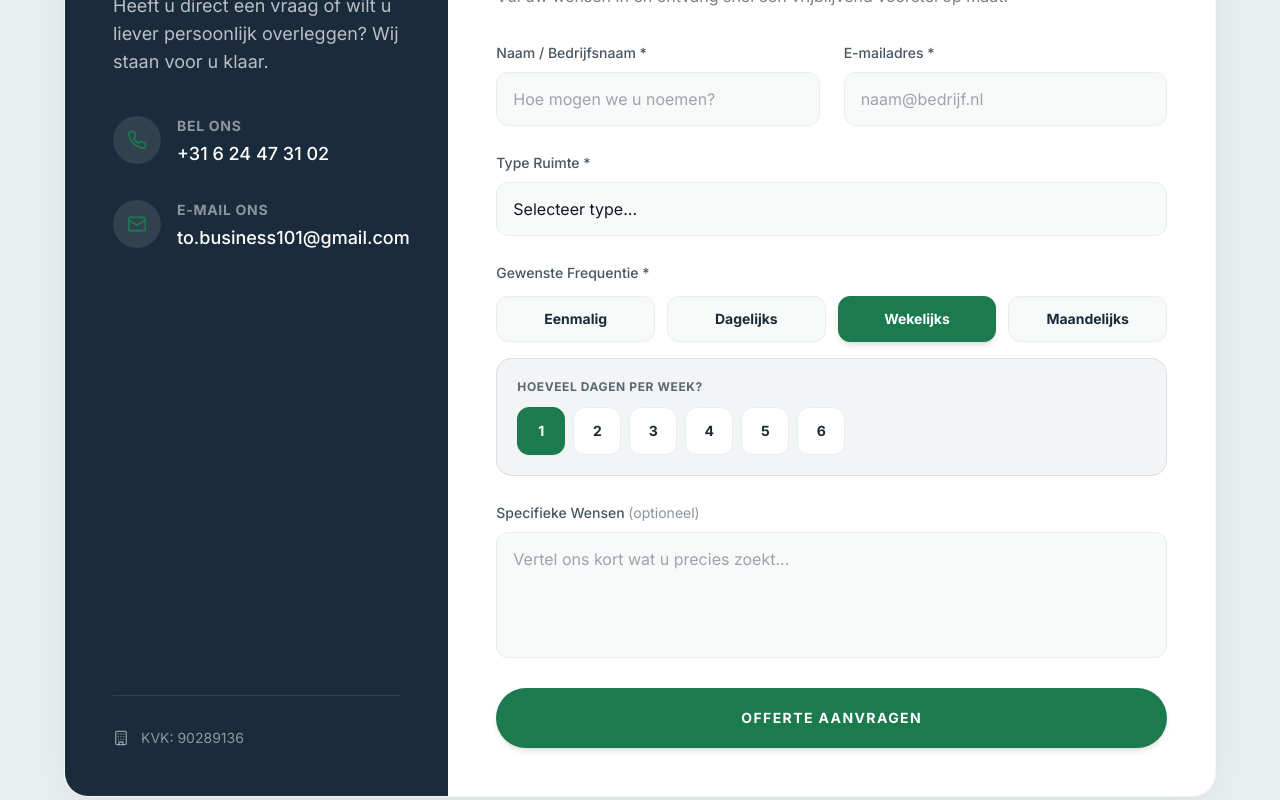
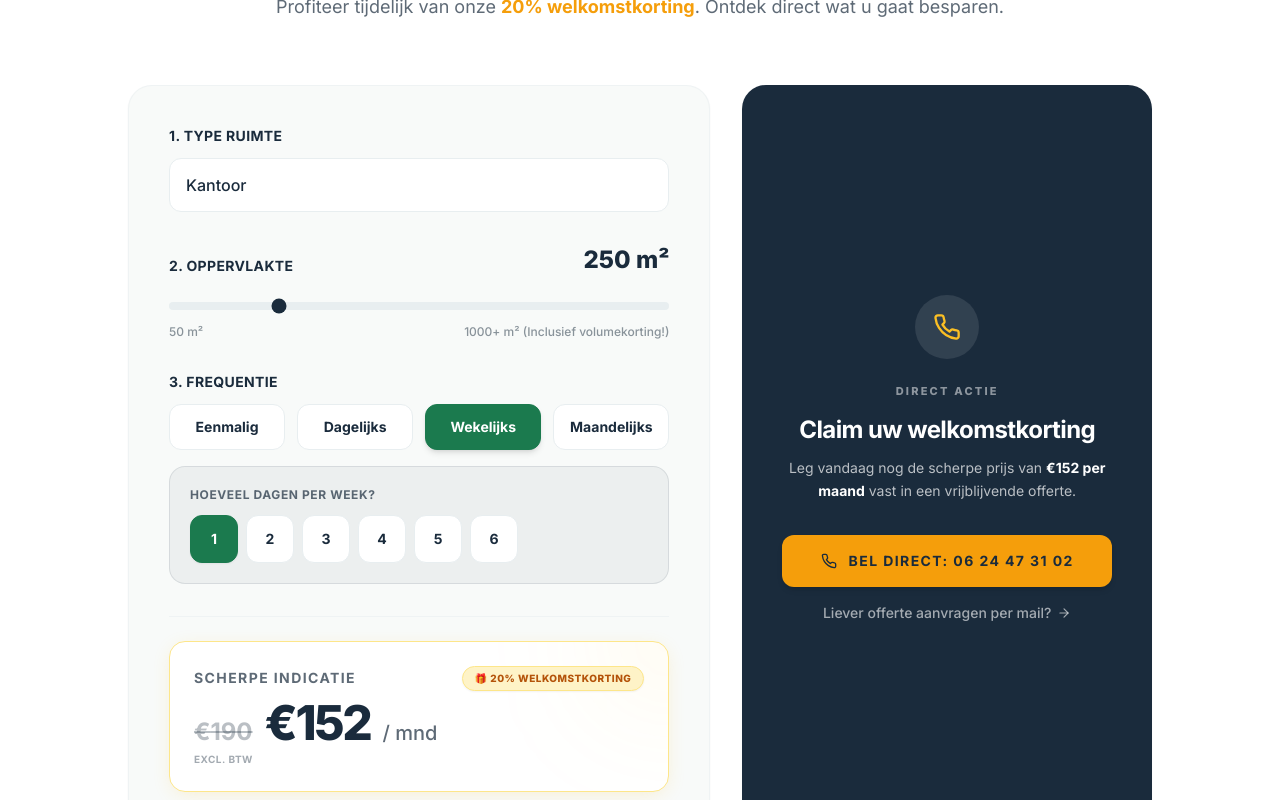
Before and after one commit to tobusiness101-cmyk/puurix-platform, a Next.js app in the folder amersfoort-schoon-(1)/: page / in a window 1280 px wide. Shown: the part 9200-10000 px from the top of the page. Built offline with nearby package versions, Linux system fonts and the light colour scheme.

Commit message:
rekentool prijzen

```diff
--- a/amersfoort-schoon-(1)/app/page.tsx
+++ b/amersfoort-schoon-(1)/app/page.tsx
@@ -29,7 +29,7 @@ export default function Home() {
       {features.faq && <Faq />}
 
       {/* Rekentool: directe prijsindicatie + bel-CTA */}
-    {/* features.rekentool && <Rekentool />*/}
+    { features.rekentool && <Rekentool />}
       {features.quoteCalculator && <QuoteCalculator />}
 
       {features.leadMagnet && <LeadMagnet />}
--- a/amersfoort-schoon-(1)/components/Rekentool.tsx
+++ b/amersfoort-schoon-(1)/components/Rekentool.tsx
@@ -12,49 +12,65 @@ export const Rekentool = () => {
   const [frequency, setFrequency] = useState<string>("Wekelijks");
   const [weeklyDays, setWeeklyDays] = useState<number>(1);
 
-  // === GEOPTIMALISEERD & SCHERP CONCURREREND PRIJSALGORITME ===
-  // Doel: Altijd onder de prijzen van Blinckschoon duiken (Bijv. 250m² 1x/w = ~€210 i.p.v. €236, 500m² = ~€245 i.p.v. €307)
+  // === HET 'WELKOM BONUS' ALGORITME ===
   const priceIndication = useMemo(() => {
-    // 1. Basis maandtarief per m² per frequentie (vóór volumekorting)
-    let ratePerSqmMonth = 0.95; // Standaard kantoor 1x/week sluit aan op Blinckschoon €0.95/m²
+    // 1. Basis maandtarief per m² per frequentie (Het NORMALE tarief, zonder korting)
+    let ratePerSqmMonth = 0.76;
 
     if (spaceType === "Kantoor") {
-      ratePerSqmMonth = 0.95;
+      ratePerSqmMonth = 0.76;
     } else if (spaceType === "Praktijk / Zorginstelling") {
-      ratePerSqmMonth = 1.35; // Medisch incl. desinfectie
+      ratePerSqmMonth = 0.95; // Medisch incl. desinfectie
     } else if (spaceType === "Short-stay / Airbnb") {
-      ratePerSqmMonth = 1.50;
+      ratePerSqmMonth = 1.10;
     } else if (spaceType === "Opleveringsschoonmaak") {
-      ratePerSqmMonth = 3.50; // Eenmalig / bouwoplevering
+      ratePerSqmMonth = 2.00; // Eenmalig / bouwoplevering
     } else {
-      ratePerSqmMonth = 0.90;
+      ratePerSqmMonth = 0.70;
     }
 
-    // 2. Schaalvoordeel / Volumekorting per m² (hoe groter het pand, hoe lager de m²-prijs wordt)
+    // 2. Schaalvoordeel / Volumekorting per m²
     let volumeDiscount = 1.0;
-    if (sqm >= 250 && sqm < 500) volumeDiscount = 0.90;       // 10% korting bij 250+ m²
-    else if (sqm >= 500 && sqm < 1000) volumeDiscount = 0.80;  // 20% korting bij 500+ m² (onderbiedt Blinckschoon 500m2 van €307 naar ~€245)
-    else if (sqm >= 1000) volumeDiscount = 0.70;               // 30% korting bij 1000+ m² (onderbiedt Blinckschoon 1000m2 van €554 naar ~€385)
+    if (sqm >= 500 && sqm < 1000) volumeDiscount = 0.785;
+    else if (sqm >= 1000) volumeDiscount = 0.595;
 
-    // Aantal beurten per week bepalen
+    // 3. Aantal beurten per week bepalen inclusief frequentiekorting
     let weeklyMultiplier = 1;
+    let frequencyDiscount = 1.0;
+
     if (frequency === "Eenmalig") {
-      // Eenmalige dieptereiniging of oplevering
-      const singlePrice = sqm * 3.20 * volumeDiscount;
-      return { amount: Math.max(Math.round(singlePrice), 150), period: "eenmalig" };
+      // Eenmalige berekening
+      const singlePrice = sqm * 1.5 * volumeDiscount;
+      const normalPrice = Math.max(Math.round(singlePrice), 120);
+      return {
+        amount: Math.round(normalPrice * 0.80), // 20% welkomstkorting
+        originalAmount: normalPrice,
+        period: "eenmalig"
+      };
     } else if (frequency === "Wekelijks") {
-      weeklyMultiplier = weeklyDays; // 1 tot 6 keer per week
+      // Extra korting als ze vaker per week afnemen
+      if (weeklyDays === 1) frequencyDiscount = 1.0;
+      else if (weeklyDays === 2) frequencyDiscount = 0.90; // 10% combikorting
+      else if (weeklyDays === 3) frequencyDiscount = 0.85;
+      else if (weeklyDays === 4) frequencyDiscount = 0.80;
+      else if (weeklyDays >= 5) frequencyDiscount = 0.75;
+
+      weeklyMultiplier = weeklyDays * frequencyDiscount;
     } else if (frequency === "Dagelijks") {
-      weeklyMultiplier = 5; // 5 dagen per week
+      weeklyMultiplier = 5 * 0.75;
     } else if (frequency === "Maandelijks") {
-      weeklyMultiplier = 0.25; // 1x per 4 weken
+      weeklyMultiplier = 0.25;
     }
 
-    // Bereken de definitieve maandprijs
-    const monthlyTotal = sqm * ratePerSqmMonth * volumeDiscount * weeklyMultiplier;
+    // 4. Bereken de NORMALE maandprijs
+    const normalMonthlyTotal = sqm * ratePerSqmMonth * volumeDiscount * weeklyMultiplier;
+
+    // 5. Pas de 20% Welkomstkorting toe (Dit raakt exact jouw doelen van €152, €238, etc.)
+    const discountedMonthlyTotal = normalMonthlyTotal * 0.80;
 
     return {
-      amount: Math.max(Math.round(monthlyTotal), 85), // Minimum introductiebedrag van €85/mnd
+      amount: Math.max(Math.round(discountedMonthlyTotal), 75),
+      originalAmount: Math.max(Math.round(normalMonthlyTotal), 95),
       period: "per maand"
     };
   }, [spaceType, frequency, sqm, weeklyDays]);
@@ -71,13 +87,13 @@ export const Rekentool = () => {
             Scherp geprijsd, <span className="text-transparent bg-clip-text bg-gradient-to-r from-primary to-slate-500">altijd onder de concurrentie.</span>
           </h2>
           <p className="mt-4 text-primary/70 text-lg">
-            Ontdek direct onze scherpe maandtarieven voor jouw kantoor of praktijk in Oosterhout.
+            Profiteer tijdelijk van onze <strong className="text-amber-500 font-bold">20% welkomstkorting</strong>. Ontdek direct wat u gaat besparen.
           </p>
         </div>
 
         <div className="max-w-5xl mx-auto flex flex-col lg:flex-row gap-8 items-stretch">
 
-          {/* LINKERPANEEL: Inputs + Live Prijsindicatie */}
+          {/* LINKERPANEEL: Inputs */}
           <div className="flex-1 bg-background rounded-3xl p-8 md:p-10 border border-border/50 shadow-sm flex flex-col">
 
             {/* 1. Type Ruimte */}
@@ -197,24 +213,34 @@ export const Rekentool = () => {
               </AnimatePresence>
             </div>
 
-            {/* Live Prijsindicatie */}
+            {/* Live Prijsindicatie MET Korting weergave */}
             <div className="mt-auto pt-6 border-t border-border/50">
-              <div className="bg-white border border-border/60 rounded-2xl p-6 shadow-sm">
-                <div className="flex items-center justify-between mb-2">
+              <div className="bg-white border border-amber-200 rounded-2xl p-6 shadow-[0_4px_20px_-4px_rgba(251,191,36,0.2)] relative overflow-hidden">
+
+                {/* Gele glow op de achtergrond */}
+                <div className="absolute top-0 right-0 w-32 h-32 bg-amber-400/10 blur-3xl rounded-full translate-x-1/2 -translate-y-1/2 pointer-events-none"></div>
+
+                <div className="flex flex-wrap items-center justify-between gap-2 mb-2 relative z-10">
                   <span className="text-sm font-bold text-primary/70 uppercase tracking-widest">
-                    {priceIndication.period === "eenmalig" ? "Indicatie eenmalig" : "Scherpe indicatie maandelijks"}
+                    {priceIndication.period === "eenmalig" ? "Indicatie eenmalig" : "Scherpe indicatie"}
                   </span>
-                  <span className="text-[10px] font-medium text-primary/50">excl. BTW</span>
+                  <span className="inline-flex items-center gap-1 rounded-full bg-amber-100 border border-amber-200 px-3 py-1 text-[10px] font-extrabold text-amber-700 uppercase tracking-wider shadow-sm">
+                    🎁 20% Welkomstkorting
+                  </span>
                 </div>
-                <div className="flex items-baseline gap-1">
-                  <span className="text-5xl font-extrabold tracking-tighter text-primary">€{priceIndication.amount}</span>
+
+                <div className="flex items-baseline gap-3 relative z-10">
+                  <span className="text-2xl font-bold text-primary/30 line-through decoration-primary/30 decoration-2">
+                    €{priceIndication.originalAmount}
+                  </span>
+                  <span className="text-5xl font-extrabold tracking-tighter text-primary">
+                    €{priceIndication.amount}
+                  </span>
                   {priceIndication.period !== "eenmalig" && (
                     <span className="text-xl font-medium text-primary/70">/ mnd</span>
                   )}
                 </div>
-                <p className="text-xs text-emerald-600 font-semibold mt-2">
-                  ✨ Gegarandeerd scherper dan landelijke concurrenten in Oosterhout!
-                </p>
+                <span className="block text-[10px] font-bold text-primary/40 uppercase tracking-wider mt-1 relative z-10">excl. BTW</span>
               </div>
             </div>
 
@@ -222,30 +248,30 @@ export const Rekentool = () => {
 
           {/* RECHTERPANEEL: Bel-CTA */}
           <div className="lg:w-2/5 bg-primary rounded-3xl p-8 md:p-10 text-white shadow-sm relative flex flex-col justify-center items-center text-center">
-            <div className="flex h-16 w-16 items-center justify-center rounded-full bg-white/10 text-emerald-400 mb-6">
+            <div className="flex h-16 w-16 items-center justify-center rounded-full bg-white/10 text-amber-400 mb-6">
               <Phone className="h-7 w-7" />
             </div>
             <h4 className="text-[11px] font-extrabold text-white/50 uppercase tracking-[0.2em] mb-4">
               Direct actie
             </h4>
             <h3 className="text-2xl font-bold font-serif mb-3 leading-tight tracking-tight">
-              Claim deze scherpe tarieven
+              Claim uw welkomstkorting
             </h3>
             <p className="text-white/70 text-sm leading-relaxed mb-8">
-              Op basis van uw berekening van <span className="font-bold text-white">€{priceIndication.amount} {priceIndication.period === "eenmalig" ? "" : "per maand"}</span> leggen we dit direct voor u vast in een vrijblijvende offerte.
+              Leg vandaag nog de scherpe prijs van <span className="font-bold text-white">€{priceIndication.amount} {priceIndication.period === "eenmalig" ? "" : "per maand"}</span> vast in een vrijblijvende offerte.
             </p>
 
             <a href="tel:+31624473102" className="w-full">
               <button
-                className="group w-full flex items-center justify-center gap-3 rounded-xl bg-emerald-500 px-6 py-4 text-sm font-bold uppercase tracking-widest text-white shadow-md transition-all hover:bg-emerald-600"
+                className="group w-full flex items-center justify-center gap-3 rounded-xl bg-amber-500 px-6 py-4 text-sm font-bold uppercase tracking-widest text-primary shadow-md transition-all hover:bg-amber-400"
               >
                 <Phone className="h-4 w-4" />
-                Bel Direkt: 06 24 47 31 02
+                Bel Direct: 06 24 47 31 02
               </button>
             </a>
 
             <a href="/#contact" className="mt-4 text-sm font-medium text-white/60 hover:text-white transition-colors flex items-center gap-1.5">
-              Offerte aanvragen per mail <ArrowRight className="h-3.5 w-3.5" />
+              Liever offerte aanvragen per mail? <ArrowRight className="h-3.5 w-3.5" />
             </a>
           </div>
 
```
